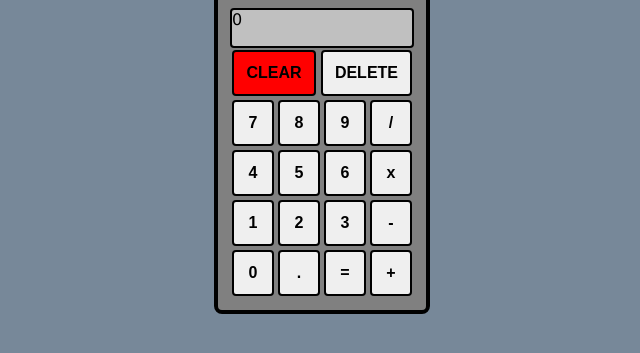
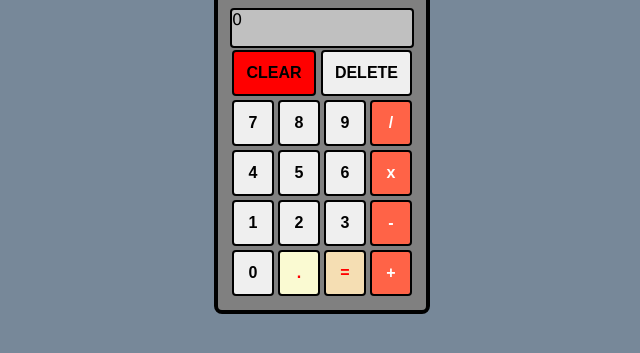
Before and after one commit to Solkol/calculator, a plain HTML site: page index.html in a window 1280 px wide. Shown: the part 97-450 px from the top of the page, without its empty margins (318-958 px from the left). Drawn offline with Linux system fonts and the light colour scheme.

Commit message:
Edit buttons style

```diff
--- a/style.css
+++ b/style.css
@@ -43,3 +43,18 @@ button {
 #clear {
     background-color: red;
 }
+
+.operator {
+    background-color: tomato;
+    color: white;
+}
+
+#equals {
+    background-color: wheat;
+    color: red;
+}
+
+#dot {
+    background-color: lightgoldenrodyellow;
+    color: red;
+}
```
